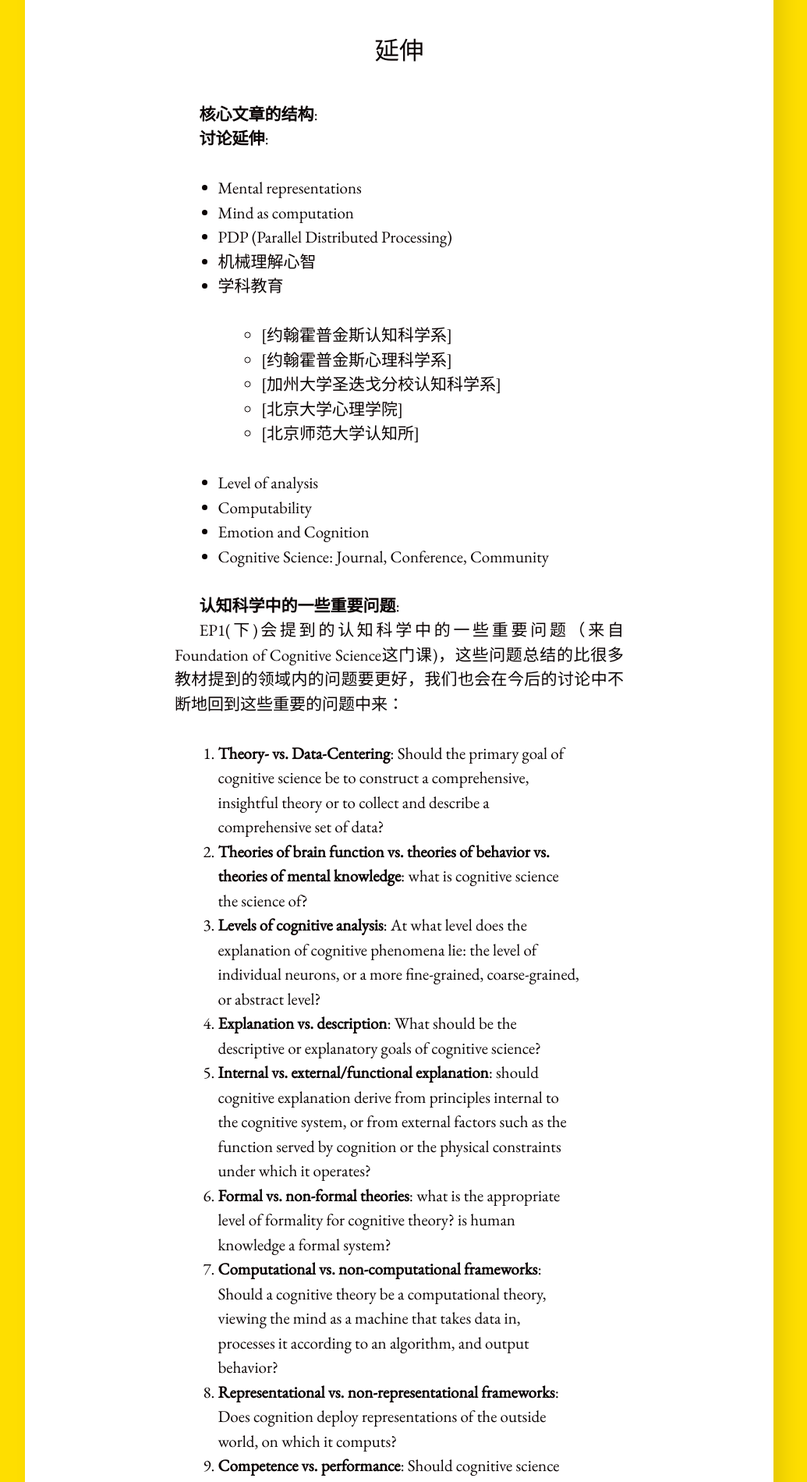
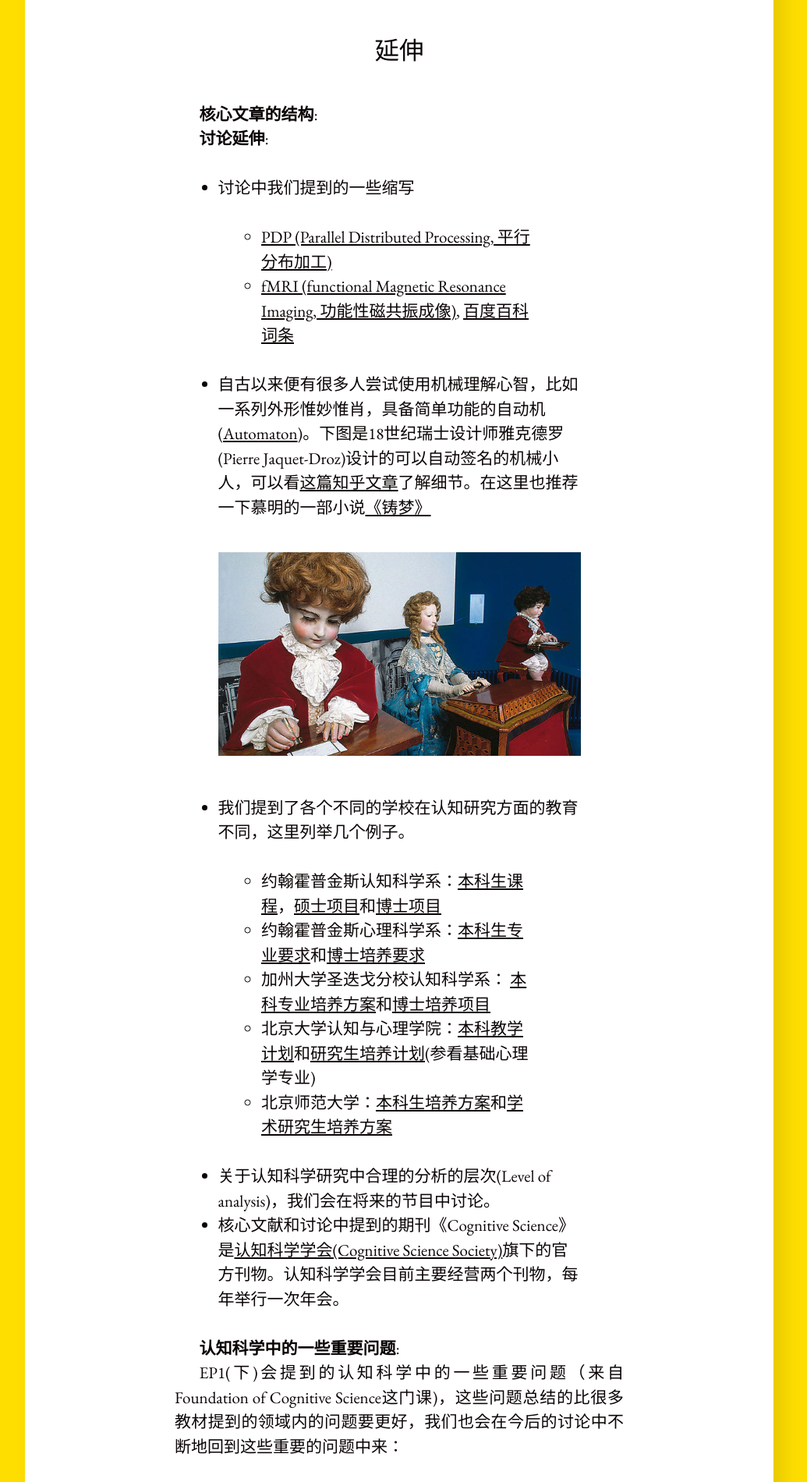
Before and after one commit to ftvision/y2intelligences, a Jekyll site: the page built from _posts/2019-12-15-episode-1.md, in a window 1280 px wide. Shown: the part 1227-3127 px from the top of the page at 78% size, without its empty margins (128-1163 px from the left). Built offline with Jekyll 4.4.1, drawn with Linux system fonts in a browser that asks for light colours; some of the changed text lies outside the part shown; grey boxes are pictures that could not be loaded.

Commit message:
add more details in ep1

```diff
--- a/_posts/2019-12-15-episode-1.md
+++ b/_posts/2019-12-15-episode-1.md
@@ -27,43 +27,22 @@ publish: true
 
 **讨论延伸**:
 
-- Mental representations
-- Mind as computation
-- PDP (Parallel Distributed Processing)
-- 机械理解心智
-- 学科教育
-  - [约翰霍普金斯认知科学系]
-  - [约翰霍普金斯心理科学系]
-  - [加州大学圣迭戈分校认知科学系]
-  - [北京大学心理学院]
-  - [北京师范大学认知所]
-- Level of analysis
-- Computability
-- Emotion and Cognition
-- Cognitive Science: Journal, Conference, Community
+- 讨论中我们提到的一些缩写
+  - [PDP (Parallel Distributed Processing, 平行分布加工)](https://stanford.edu/~jlmcc/papers/PDP/Chapter1.pdf)
+  - [fMRI (functional Magnetic Resonance Imaging, 功能性磁共振成像)](https://en.wikipedia.org/wiki/Functional_magnetic_resonance_imaging), [百度百科词条](https://baike.baidu.com/item/fmri)
+- 自古以来便有很多人尝试使用机械理解心智，比如一系列外形惟妙惟肖，具备简单功能的自动机([Automaton](https://en.wikipedia.org/wiki/Automaton))。下图是18世纪瑞士设计师雅克德罗(Pierre Jaquet-Droz)设计的可以自动签名的机械小人，可以看[这篇知乎文章](https://zhuanlan.zhihu.com/p/35704370)了解细节。在这里也推荐一下慕明的一部小说[《铸梦》](https://read.douban.com/ebook/126216825/?dct=w&type=publish&dcc=126216825&dcm=douban&dcs=updates)
+![automaton](/assets/images/01/automaton.jpg)
+- 我们提到了各个不同的学校在认知研究方面的教育不同，这里列举几个例子。
+  - 约翰霍普金斯认知科学系：[本科生课程](https://cogsci.jhu.edu/undergraduate/cognitive-science-major/)，[硕士项目](https://cogsci.jhu.edu/graduate/ma-program/)和[博士项目](https://cogsci.jhu.edu/graduate/phd-program/)
+  - 约翰霍普金斯心理科学系：[本科生专业要求](https://pbs.jhu.edu/undergraduate/requirements/)和[博士培养要求](https://pbs.jhu.edu/graduate/requirements/)
+  - 加州大学圣迭戈分校认知科学系： [本科专业培养方案](http://www.cogsci.ucsd.edu/undergraduates/major/index.html)和[博士培养项目](http://www.cogsci.ucsd.edu/graduates/phd-program/index.html)
+  - 北京大学认知与心理学院：[本科教学计划](http://psy.pku.edu.cn/jyjx/bksj/jxjh/index.htm)和[研究生培养计划](http://psy.pku.edu.cn/jyjx/yjsj/pyfa/index.htm)(参看基础心理学专业)
+  - 北京师范大学：[本科生培养方案](http://psych.bnu.edu.cn/tabid/36/ArticleID/1137/settingmoduleid/686/frtid/95/Default.aspx)和[学术研究生培养方案](http://psych.bnu.edu.cn/tabid/36/ArticleID/1165/settingmoduleid/778/frtid/96/Default.aspx)
+- 关于认知科学研究中合理的分析的层次(Level of analysis)，我们会在将来的节目中讨论。
+- 核心文献和讨论中提到的期刊《Cognitive Science》是[认知科学学会(Cognitive Science Society)](https://cognitivesciencesociety.org/)旗下的官方刊物。认知科学学会目前主要经营两个刊物，每年举行一次年会。
 
 **认知科学中的一些重要问题**:
 
 EP1(下)会提到的认知科学中的一些重要问题（来自Foundation of Cognitive Science这门课)，这些问题总结的比很多教材提到的领域内的问题要更好，我们也会在今后的讨论中不断地回到这些重要的问题中来：
 
-1. **Theory- vs. Data-Centering**: Should the primary goal of cognitive science be to construct a comprehensive, insightful theory or to collect and describe a comprehensive set of data?
-1. **Theories of brain function vs. theories of behavior vs. theories of mental knowledge**: what is cognitive science the science of?
-1. **Levels of cognitive analysis**: At what level does the explanation of cognitive phenomena lie: the level of individual neurons, or a more fine-grained, coarse-grained, or abstract level?
-1. **Explanation vs. description**: What should be the descriptive or explanatory goals of cognitive science?
-1. **Internal vs. external/functional explanation**: should cognitive explanation derive from principles internal to the cognitive system, or from external factors such as the function served by cognition or the physical constraints under which it operates?
-1. **Formal vs. non-formal theories**: what is the appropriate level of formality for cognitive theory? is human knowledge a formal system?
-1. **Computational vs. non-computational frameworks**: Should a cognitive theory be a computational theory, viewing the mind as a machine that takes data in, processes it according to an algorithm, and output behavior?
-1. **Representational vs. non-representational frameworks**: Does cognition deploy representations of the outside world, on which it computs?
-1. **Competence vs. performance**: Should cognitive science seek theories that explain the details of actual human performance, or theories of 'competence' -- the knowledge underlying performance, ignoring the vagaries of particular instances of use of this knowledge?
-1. **Models vs. theories**: Should cognitive science strive to build models or theories of cognition, and how are these two related?
-1. **Mind as statistical processor vs. mind as structure processor**: Is the mind primarily a device for processing highly structured, symbolic information, or primarily a device for performing statistical analysis of experiences?
-1. **Nativism vs. empiricism**: Does knowledge derive from experiences?
-1. **Abduction vs. data-driven induction**: Is abstract knowledge generalized from experience (data-driven induction) or does experience select among a priori abstract hypotheses in the form of data-generating models (abduction)?
-1. **Conscious vs unconscious processes**: What roles do conscious and unconscious processes play in an overall theory of cognition?
-1. **Explicit vs. implicit knowledge/rule-following vs. rule-governed**: Is knowledge (e.g. a rule) explicitly encoded in the mind as a declarative statement S for a general-purpose interpreter, or implicitly encoded in a system whose behavior can be described by S?
-1. **Knowledge/concepts as rules/definitions vs. examples**: In the mind, are concepts, or knowledge more generally, constituted of stored specific examples, or of general definitions or rules, as in mathematics?
-1. **Inference and decision making: logic based vs. non-rational approaches**: Are human inferences and decisions based on some kind of logic
-1. **Serial vs. parallel processing**: what roles do serial and parallel processes play in an overall theory of cognition
-1. **Independent mental faculties ('modules') vs. interactionism**: Is the mind a collection of fairly autonomous faculties or modules, each concerned with some particular cognitive domain and governed by its own idiosyncractic principles, or is the mental processing of information from multiple domains so heavily interactive that decomposition into separate modules is not possible or useful?
-1. **Localized vs. distributed neural realization**: Are localized bits of representations, knowledge, or processes realized in localized bits of the nervous system
-1. **Situated vs. non-situated cognition**: must a theory of cognition depend crucially on the way the mind is situated in the body and in the external social and physical world?
+[![issue-summary](/assets/images/01/ep-1-issues.svg)](/assets/docs/01/ep-1-issues.pdf)
```
Also changed, not shown: assets/images/01/automaton.jpg (added), 2 other files.
